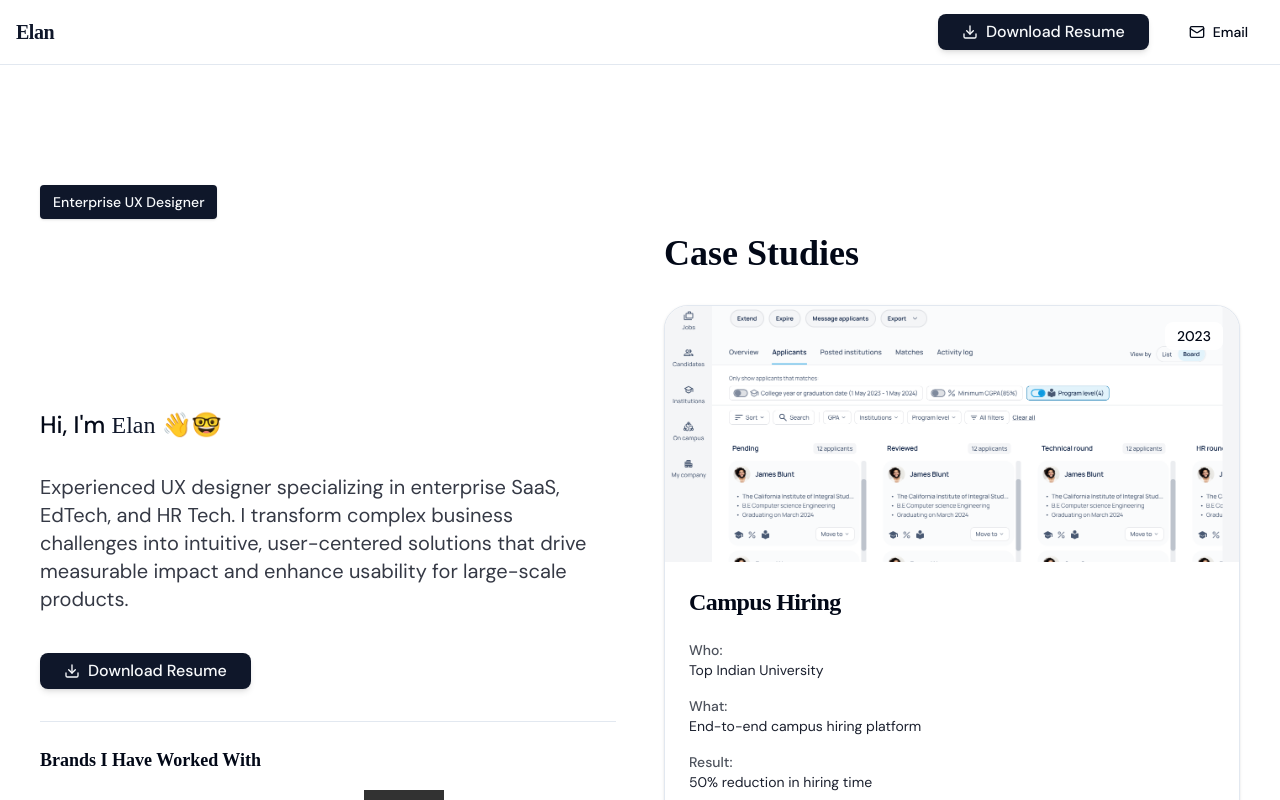
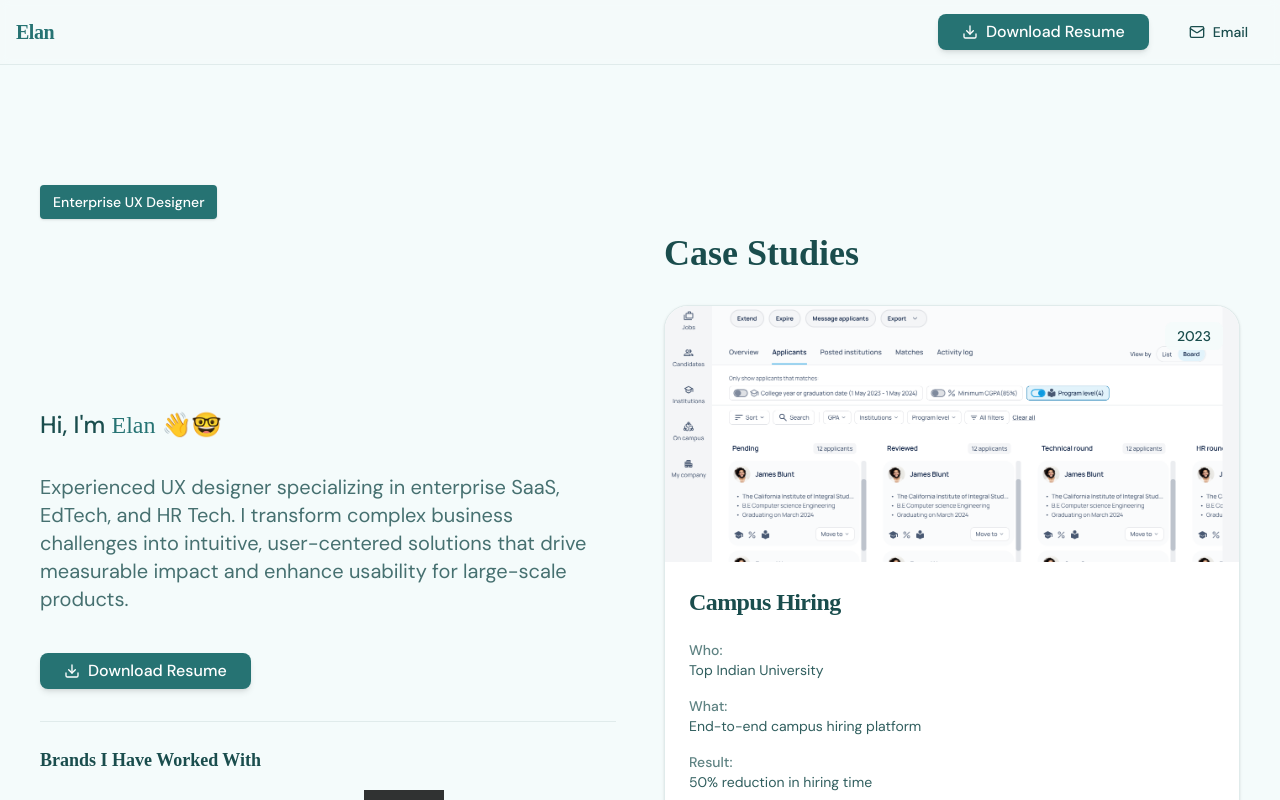
Before and after one commit to elanthamilan/elan-ux-portfolio, a React (Vite) app: page / in a window 1280 px wide. Shown: the top 800 px of the page. Built offline with nearby package versions, Linux system fonts and the light colour scheme; a web font is replaced by a local one.

Commit message:
feat: update color theme with new color scheme

```diff
--- a/src/index.css
+++ b/src/index.css
@@ -4,42 +4,44 @@
 
 @layer base {
   :root {
-    /* Theme Variables - User Interviews Inspired */
-    --background: 0 0% 100%; /* Very Light Gray / Off-white */
-    --foreground: 222.2 84% 4.9%; /* Dark Gray */
+    /* Theme Variables - New Color Scheme */
+    --background: 180 50% 97%; /* #F2F8F7 */
+    --foreground: 180 50% 20%; /* #2A7779 */
 
     --card: 0 0% 100%; /* White */
-    --card-foreground: 222.2 84% 4.9%; /* Dark Gray */
+    --card-foreground: 180 50% 20%; /* #2A7779 */
 
     --popover: 0 0% 100%; /* White */
-    --popover-foreground: 222.2 84% 4.9%; /* Dark Gray */
+    --popover-foreground: 180 50% 20%; /* #2A7779 */
 
-    /* Primary Color: Dark Teal */
-    --primary: 222.2 47.4% 11.2%;
-    --primary-foreground: 210 40% 98%; /* White */
-    --primary-color: 174 43% 33%; /* Use existing primary color as default */
+    /* Primary Color: Teal */
+    --primary: 180 50% 30%; /* #2A7779 */
+    --primary-foreground: 0 0% 100%; /* White */
 
-    /* Secondary Color: Dark Blue/Charcoal */
-    --secondary: 210 40% 96.1%;
-    --secondary-foreground: 222.2 47.4% 11.2%; /* White */
+    /* Secondary Color: Navy Blue */
+    --secondary: 220 60% 30%; /* #234574 */
+    --secondary-foreground: 0 0% 100%; /* White */
 
-    /* Muted text */
-    --muted: 210 40% 96.1%; /* Medium Gray */
-    --muted-foreground: 215.4 16.3% 46.9%; /* Lighter Gray */
+    /* Muted colors */
+    --muted: 180 20% 95%; /* #F3F6F9 */
+    --muted-foreground: 180 50% 40%; /* Darker teal */
 
     /* Accent colors */
-    --accent: 210 40% 96.1%; /* Light Blue */
-    --accent-foreground: 222.2 47.4% 11.2%; /* Darker Blue */
+    --accent: 340 50% 25%; /* #5A1738 */
+    --accent-foreground: 0 0% 100%; /* White */
 
     --destructive: 0 84.2% 60.2%; /* Modern Red */
-    --destructive-foreground: 210 40% 98%; /* White */
+    --destructive-foreground: 0 0% 100%; /* White */
 
-    --border: 214.3 31.8% 91.4%; /* Light Gray */
-    --input: 214.3 31.8% 91.4%; /* White */
-    --input-foreground: 0 0% 13%; /* Dark Gray */
-    --ring: 222.2 84% 4.9%; /* Lighter shade of primary for focus rings */
+    --border: 180 20% 90%; /* Light teal */
+    --input: 180 20% 95%; /* Very light teal */
+    --ring: 180 50% 30%; /* Primary teal */
 
-    --radius: 0.5rem; /* Slightly more rounded corners */
+    --radius: 0.5rem;
+
+    /* Additional colors */
+    --warm-bg: 30 20% 97%; /* #F8F4F2 */
+    --cool-bg: 180 20% 97%; /* #F3F6F9 */
 
     /* Sidebar specific colors (can be customized further if needed) */
     --sidebar-background: 0 0% 96%; /* Slightly off-white, similar to background */
@@ -55,30 +57,37 @@
     --chart-3: 197 37% 24%;
     --chart-4: 43 74% 66%;
     --chart-5: 27 87% 67%;
+  }
 
-}
+  .dark {
+    --background: 180 50% 10%; /* Dark teal */
+    --foreground: 180 20% 95%; /* Light teal */
 
-  /* Dark theme can be added here if needed in the future */
-  .dark {
-    --background: 222.2 84% 4.9%;
-    --foreground: 210 40% 98%;
-    --card: 222.2 84% 4.9%;
-    --card-foreground: 210 40% 98%;
-    --popover: 222.2 84% 4.9%;
-    --popover-foreground: 210 40% 98%;
-    --primary: 210 40% 98%;
-    --primary-foreground: 222.2 47.4% 11.2%;
-    --secondary: 217.2 32.6% 17.5%;
-    --secondary-foreground: 210 40% 98%;
-    --muted: 217.2 32.6% 17.5%;
-    --muted-foreground: 215 20.2% 65.1%;
-    --accent: 217.2 32.6% 17.5%;
-    --accent-foreground: 210 40% 98%;
+    --card: 180 50% 15%; /* Slightly lighter dark teal */
+    --card-foreground: 180 20% 95%; /* Light teal */
+
+    --popover: 180 50% 15%;
+    --popover-foreground: 180 20% 95%;
+
+    --primary: 180 50% 40%; /* Brighter teal */
+    --primary-foreground: 0 0% 100%;
+
+    --secondary: 220 60% 40%; /* Brighter navy */
+    --secondary-foreground: 0 0% 100%;
+
+    --muted: 180 30% 20%;
+    --muted-foreground: 180 20% 80%;
+
+    --accent: 340 50% 35%; /* Brighter burgundy */
+    --accent-foreground: 0 0% 100%;
+
     --destructive: 0 62.8% 30.6%;
-    --destructive-foreground: 210 40% 98%;
-    --border: 217.2 32.6% 17.5%;
-    --input: 217.2 32.6% 17.5%;
-    --ring: 212.7 26.8% 83.9%;
+    --destructive-foreground: 0 0% 100%;
+
+    --border: 180 30% 25%;
+    --input: 180 30% 25%;
+    --ring: 180 50% 40%;
+
     --chart-1: 220 70% 50%;
     --chart-2: 160 60% 45%;
     --chart-3: 30 80% 55%;
@@ -94,7 +103,7 @@
 
   body {
     @apply bg-background text-foreground;
-    font-family: 'DM Sans', sans-serif; /* Default sans-serif font */
+    font-family: 'DM Sans', sans-serif;
     -webkit-font-smoothing: antialiased;
     -moz-osx-font-smoothing: grayscale;
   }
```
